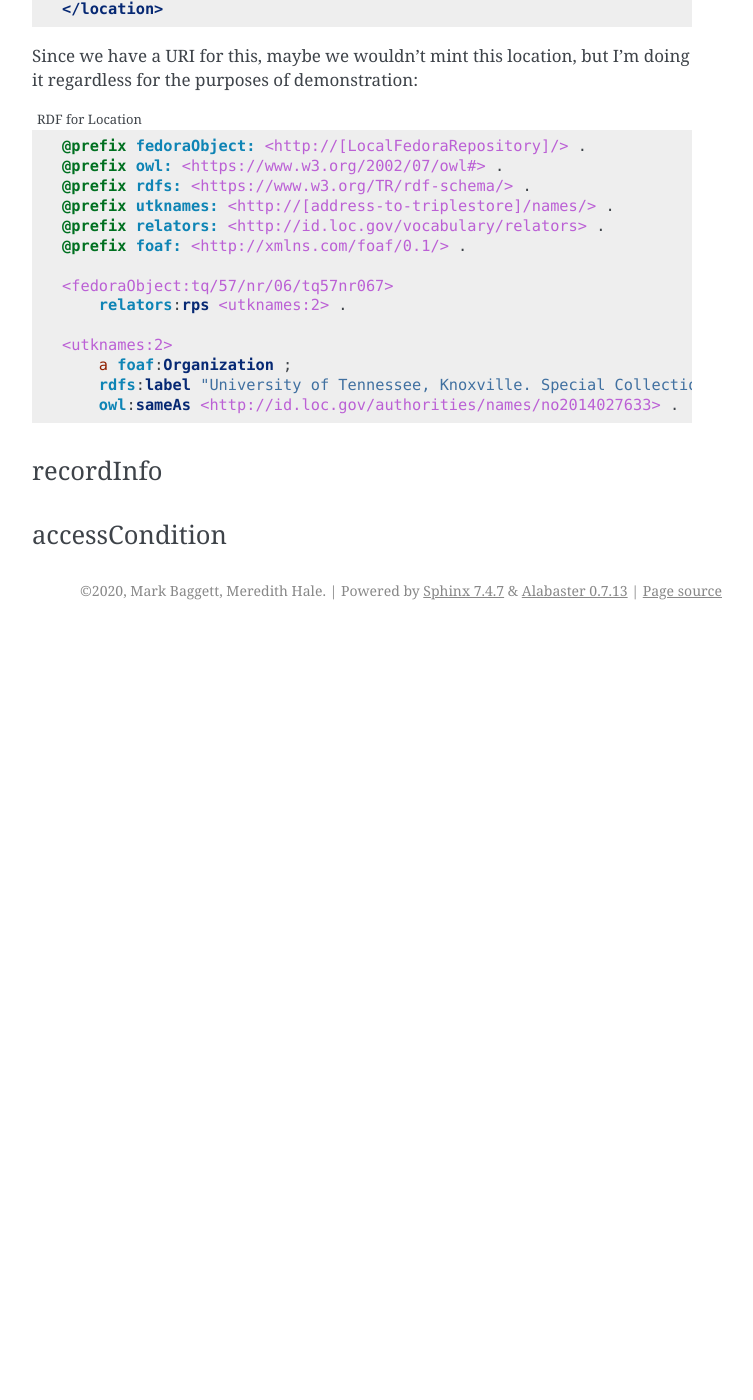
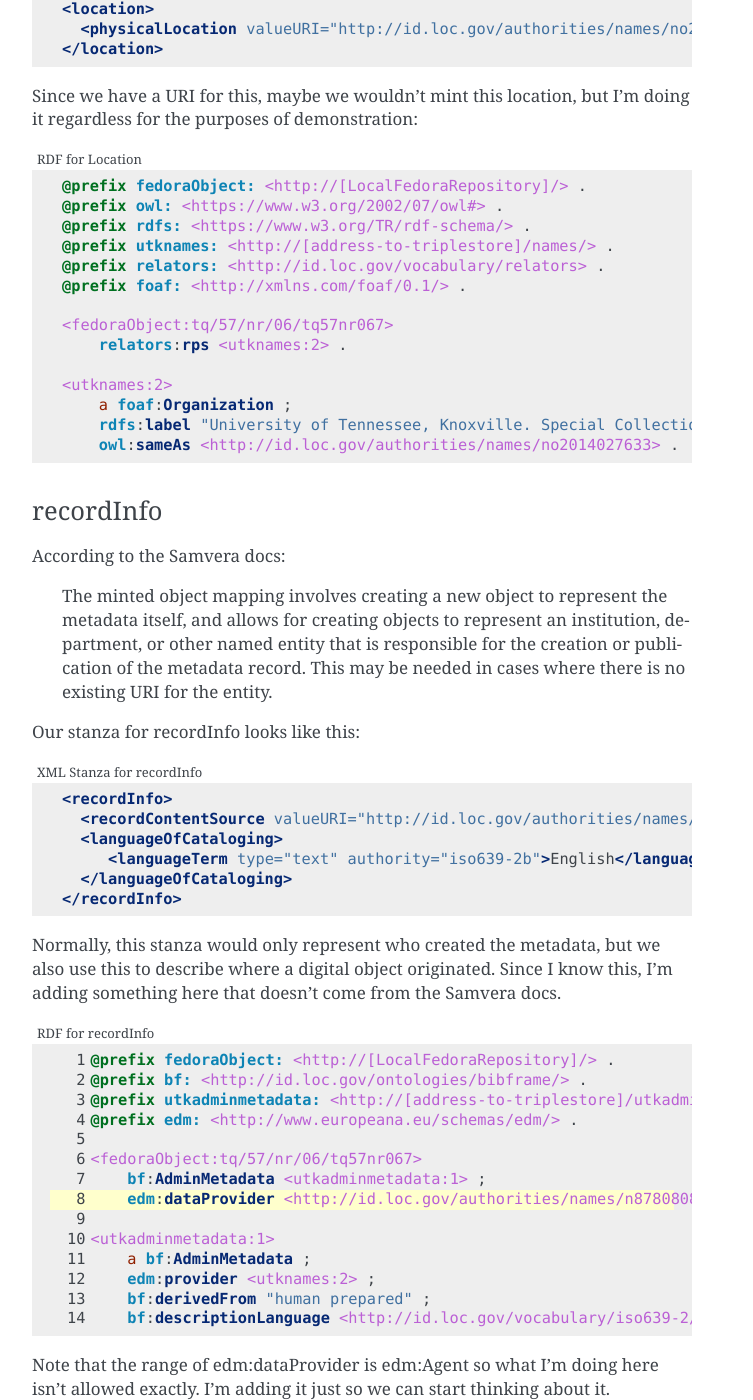
Before and after one commit to UTKcataloging/mods_to_rdf, a Sphinx documentation site: the page built from docs/source/working_docs/samvera_tuliip_tree.rst, in a window 1280 px wide and 1400 px high, scrolled down 10941 px. Shown: the whole window, without its empty margins (388-1141 px from the left). Built offline with Sphinx 7.4.7, drawn with Linux system fonts in a browser that asks for light colours; formulas are drawn with MathJax 3; before the commit the page ends 11571 px from its top, so only the background shows below that; some of the changed text lies outside the part shown.

Commit message:
Finish minted objects explanation.

```diff
--- a/docs/source/working_docs/samvera_tuliip_tree.rst
+++ b/docs/source/working_docs/samvera_tuliip_tree.rst
@@ -74,6 +74,8 @@ If we followed the minted objects mapping, our sample metadata may look somethin
         dcmitype:Collection <utkphysicalcollections:1>;
         relators:rps <utknames:2> ;
         bf:physicalLocation <utknames:3> ;
+        bf:AdminMetadata <utkadminmetadata:1> ;
+        edm:dataProvider <http://id.loc.gov/authorities/names/n87808088> ;
         edm:rights <http://rightsstatements.org/vocab/CNE/1.0/> .
 
     <utktitles:1>
@@ -582,6 +584,74 @@ demonstration:
 recordInfo
 ==========
 
+According to the Samvera docs:
+
+    The minted object mapping involves creating a new object to represent the metadata itself, and allows
+    for creating objects to represent an institution, department, or other named entity that is responsible for
+    the creation or publication of the metadata record. This may be needed in cases where there is no
+    existing URI for the entity.
+
+Our stanza for recordInfo looks like this:
+
+.. code-block:: xml
+    :caption: XML Stanza for recordInfo
+    :name: XML Stanza for recordInfo
+
+    <recordInfo>
+      <recordContentSource valueURI="http://id.loc.gov/authorities/names/n87808088">University of Tennessee, Knoxville. Libraries</recordContentSource>
+      <languageOfCataloging>
+         <languageTerm type="text" authority="iso639-2b">English</languageTerm>
+      </languageOfCataloging>
+    </recordInfo>
+
+Normally, this stanza would only represent who created the metadata, but we also use this to describe where a digital
+object originated. Since I know this, I'm adding something here that doesn't come from the Samvera docs.
+
+
+.. code-block:: turtle
+    :caption: RDF for recordInfo
+    :name: RDF for recordInfo
+    :linenos:
+    :emphasize-lines: 8
+
+    @prefix fedoraObject: <http://[LocalFedoraRepository]/> .
+    @prefix bf: <http://id.loc.gov/ontologies/bibframe/> .
+    @prefix utkadminmetadata: <http://[address-to-triplestore]/utkadminmetadata/> .
+    @prefix edm: <http://www.europeana.eu/schemas/edm/> .
+
+    <fedoraObject:tq/57/nr/06/tq57nr067>
+        bf:AdminMetadata <utkadminmetadata:1> ;
+        edm:dataProvider <http://id.loc.gov/authorities/names/n87808088> .
+
+    <utkadminmetadata:1>
+        a bf:AdminMetadata ;
+        edm:provider <utknames:2> ;
+        bf:derivedFrom "human prepared" ;
+        bf:descriptionLanguage <http://id.loc.gov/vocabulary/iso639-2/eng> .
+
+Note that the range of edm:dataProvider is edm:Agent so what I'm doing here isn't allowed exactly. I'm adding it just
+so we can start thinking about it.
+
 ===============
 accessCondition
 ===============
+
+AccessCondition does not have a minted objects mapping. Since we have a rightsstatements.org URI, we should use
+`edm:rights`.
+
+.. code-block:: xml
+    :caption: XML Stanza for Access Condition
+    :name: XML Stanza for Access Condition
+
+    <accessCondition type="use and reproduction"
+                    xlink:href="http://rightsstatements.org/vocab/CNE/1.0/">
+        Copyright Not Evaluated
+    </accessCondition>
+
+.. code-block:: turtle
+
+    @prefix fedoraObject: <http://[LocalFedoraRepository]/> .
+    @prefix edm: <http://www.europeana.eu/schemas/edm/> .
+
+    <fedoraObject:tq/57/nr/06/tq57nr067>
+        edm:rights <http://rightsstatements.org/vocab/CNE/1.0/> .
```
